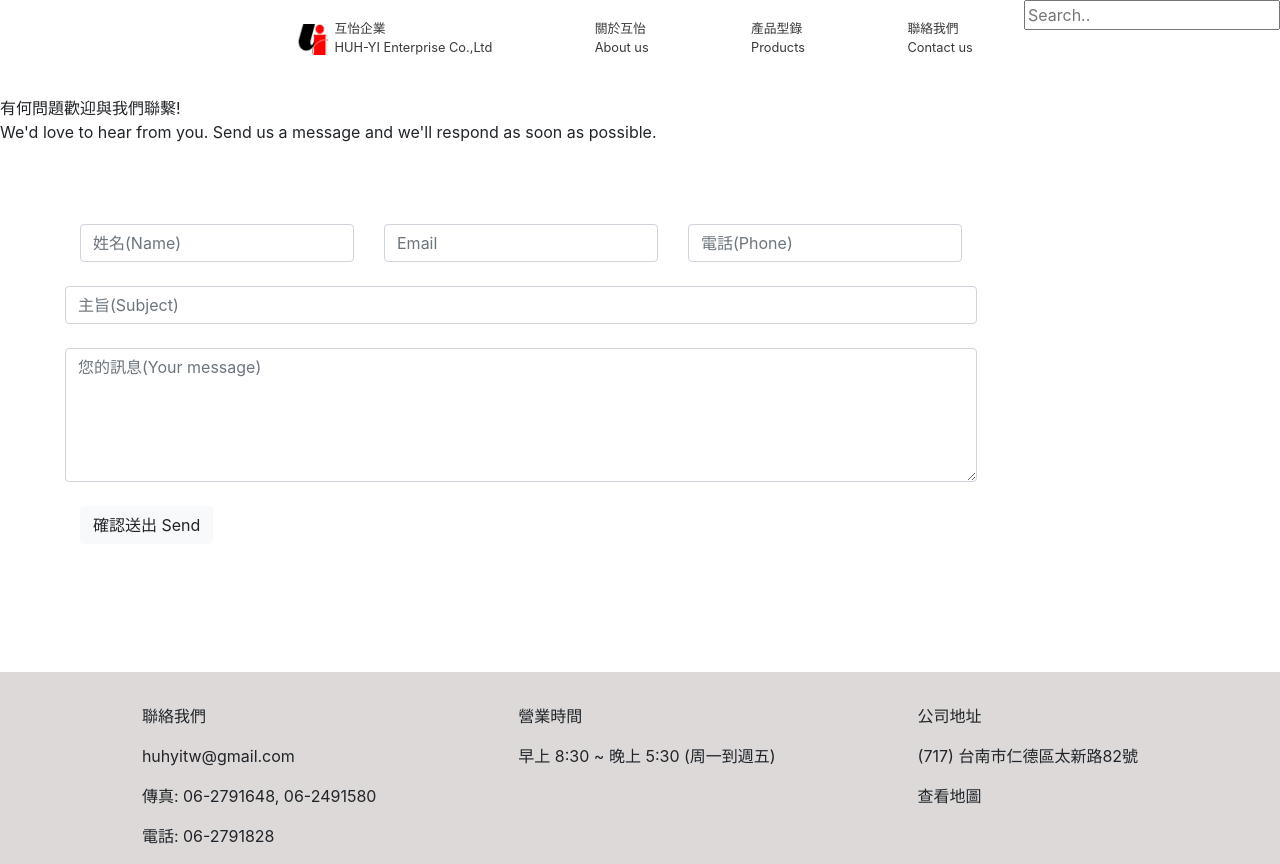
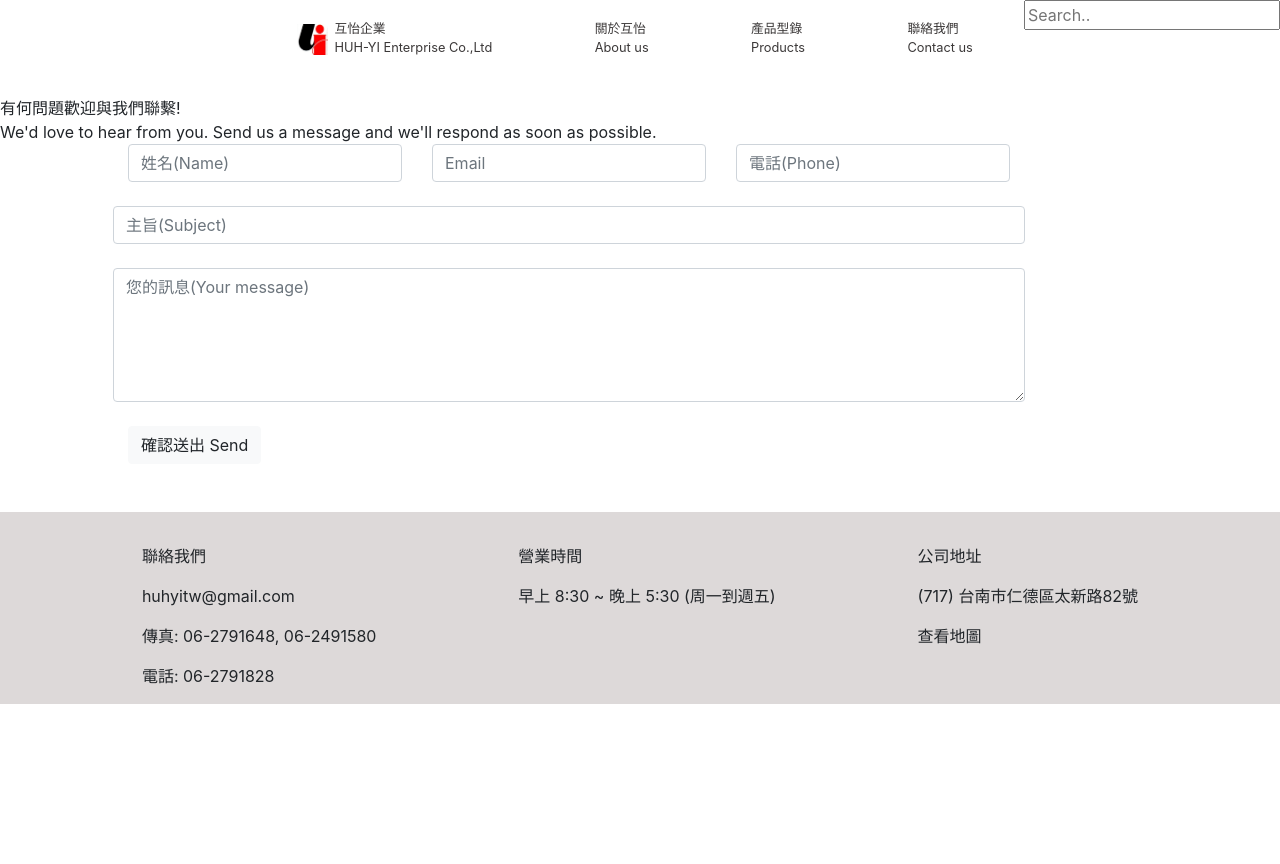
Before and after one commit to hyang77/huhyi-website, a React (Create React App) app: page /contact in a window 1280 px wide. After the commit the page ends 800 px from the top, so only its background shows below. Built offline with nearby package versions, Linux system fonts and the light colour scheme.

Commit message:
edit css style

```diff
--- a/src/App.css
+++ b/src/App.css
@@ -155,5 +155,20 @@ nav ul li a:hover {
 /*contact section*/
 .contact-section-container {
   display:flex;
-  margin: 5em;
+  padding-left: 6em;
+  padding-right:6em;
 }
+
+.contact-section-title {
+  font-size: var(--fs-body);
+}
+
+.contact-info-items {
+  padding-left: 2em;
+  padding-right:2em;
+}
+
+#map {
+  width: 500px;
+  height: 450px;
+}
```
